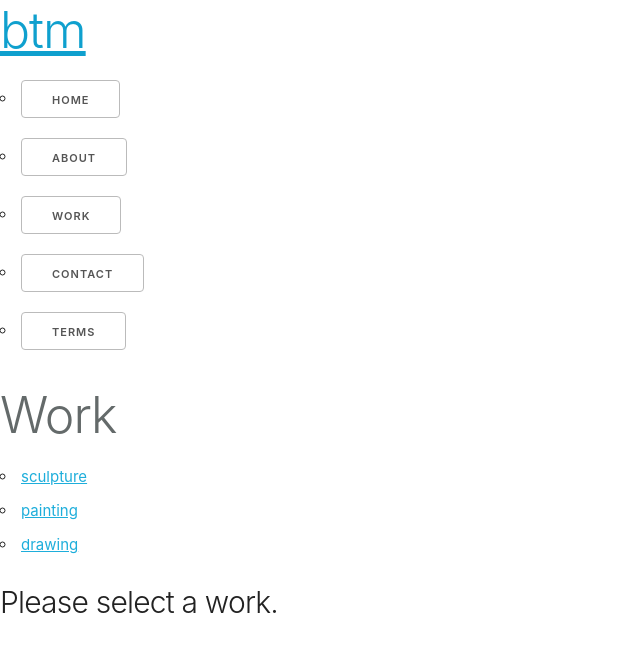
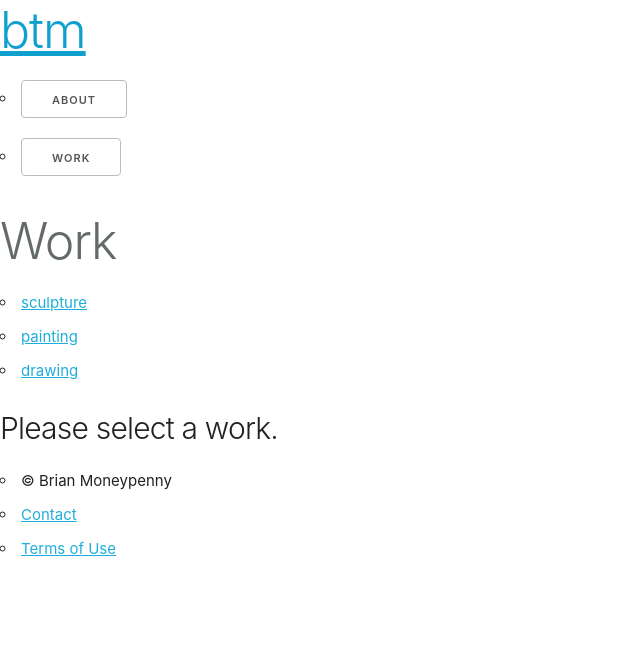
Before and after one commit to airgead73/btm-resources, a React (Create React App) app in the folder applications/portfolio/: page /work in a window 1280 px wide. Shown: the top 652 px of the page, without its empty margins (0-640 px from the left). Built offline with nearby package versions, Linux system fonts and the light colour scheme; no server answers.

Commit message:
add footer

```diff
--- a/applications/portfolio/src/App.js
+++ b/applications/portfolio/src/App.js
@@ -12,6 +12,7 @@ import Container from './components/grid/Container';
 import Header from './components/page/Header';
 import NavMain from './components/page/Nav/NavMain';
 import Main from './components/page/Main';
+import Footer from './components/page/Footer';
 
 // views
 import Home from './components/views/Home';
@@ -24,17 +25,17 @@ import Seed from './components/views/Seed';
 
 const App = () => {
 
-	const { docTitle } = useContext(ViewContext);
+	const { docTitle, viewClass } = useContext(ViewContext);
 
 	useEffect(() => {
 		document.title = docTitle;
 	},[docTitle]);
 
 	return (
-		<Container>
-			<Header/>
+		<Container containerClass={viewClass}>
+			<Header headerClass={viewClass}/>
 			<NavMain/>
-			<Main>
+			<Main mainClass={viewClass}>
 				<Switch>
 					<Route
 						path='/'
@@ -66,6 +67,7 @@ const App = () => {
 					/>
 				</Switch>
 			</Main>
+			<Footer footerClass={viewClass}/>
 		</Container>
 	);
 }
--- a/applications/portfolio/src/components/page/Footer.js
+++ b/applications/portfolio/src/components/page/Footer.js
@@ -1,11 +1,36 @@
-import React from 'react';
+import React, { useContext } from 'react';
+import { Link } from 'react-router-dom';
+import { ViewContext } from '../../contexts/ViewContext';
 
-const Footer = ({ children }) => {
-  return (
-    <footer>
-      <p><small>Brian Moneypenny</small></p>
-    </footer>
-   );
-}
+const Footer = ({ footerClass }) => {
+	const { changeLevel } = useContext(ViewContext);
+	return (
+		<footer className={`footer-${footerClass}`}>
+			<ul>
+				<li>&copy; Brian Moneypenny</li>
+				<li>
+					<Link
+						to="/contact"
+						onClick={() => {
+							changeLevel('contact', 'contact');
+						}}
+					>
+						Contact
+					</Link>
+				</li>
+				<li>
+					<Link
+						to="/terms"
+						onClick={() => {
+							changeLevel('terms', 'terms');
+						}}
+					>
+						Terms of Use
+					</Link>
+				</li>
+			</ul>
+		</footer>
+	);
+};
 
 export default Footer;
--- a/applications/portfolio/src/components/page/Header.js
+++ b/applications/portfolio/src/components/page/Header.js
@@ -11,7 +11,7 @@ const Header = ({ headerClass }) => {
           to="/"
           title="return to home page"
           onClick={() => {
-            changeLevel('a', 'home');
+            changeLevel('home', 'brian moneypenny');
           }}
         >
 					btm
--- a/applications/portfolio/src/components/page/Nav/NavCategory.js
+++ b/applications/portfolio/src/components/page/Nav/NavCategory.js
@@ -4,7 +4,7 @@ import { ViewContext } from '../../../contexts/ViewContext';
 
 const NavCategory = ({ match, modality }) => {
 	const { changeLevel } = useContext(ViewContext);
-	const { modalityID } = match.params;
+	const { modalityID, categoryID } = match.params;
 
 	return (
 		<ul>
@@ -13,7 +13,7 @@ const NavCategory = ({ match, modality }) => {
 					<Link
 						to={`${match.url}/${category.id}`}
 						onClick={() => {
-							changeLevel('c', `${modalityID} | ${category.name}`);
+							changeLevel(`work modality_${modalityID} category_${category.name}`, `${modalityID} | ${category.name}`);
 						}}
 					>
 						{category.name}
--- a/applications/portfolio/src/components/page/Nav/NavMain.js
+++ b/applications/portfolio/src/components/page/Nav/NavMain.js
@@ -11,21 +11,9 @@ const NavMain = () => {
 					<NavLink
 						className="button"
 						activeClassName="nav-active"
-						to="/"
-						onClick={() => {
-							changeLevel('a', 'home');
-						}}
-					>
-						home
-					</NavLink>
-				</li>
-				<li>
-					<NavLink
-						className="button"
-						activeClassName="nav-active"
 						to="/about"
 						onClick={() => {
-							changeLevel('a', 'about');
+							changeLevel('about', 'about');
 						}}
 					>
 						about
@@ -37,34 +25,10 @@ const NavMain = () => {
 						activeClassName="nav-active"
 						to="/work"
 						onClick={() => {
-							changeLevel('a', 'work');
+							changeLevel('work', 'work');
 						}}
 					>
 						work
-					</NavLink>
-				</li>
-				<li>
-					<NavLink
-						className="button"
-						activeClassName="nav-active"
-						to="/contact"
-						onClick={() => {
-							changeLevel('a', 'contact');
-						}}
-					>
-						contact
-					</NavLink>
-				</li>
-				<li>
-					<NavLink
-						className="button"
-						activeClassName="nav-active"
-						to="/terms"
-						onClick={() => {
-							changeLevel('a', 'terms');
-						}}
-					>
-						terms
 					</NavLink>
 				</li>
 			</ul>
--- a/applications/portfolio/src/components/page/Nav/NavModality.js
+++ b/applications/portfolio/src/components/page/Nav/NavModality.js
@@ -14,7 +14,7 @@ const NavModality = ({ match }) => {
 					<Link
 						to={`${match.url}/${id}`}
 						onClick={() => {
-							changeLevel('b', `${name}`);
+							changeLevel(`work modality_${name}`, `${name}`);
 						}}
 					>
 						{name}
--- a/applications/portfolio/src/contexts/ViewContext.js
+++ b/applications/portfolio/src/contexts/ViewContext.js
@@ -3,20 +3,20 @@ import React, { useState } from 'react';
 export const ViewContext = React.createContext();
 
 export const ViewProvider = props => {
-	const [level, setLevel] = useState('');
-	const [docTitle, setTitle] = useState('home');
+	const [viewClass, setViewClass] = useState('home');
+	const [docTitle, setTitle] = useState('brian moneypenny');
 
-	const changeLevel = (newLevel, newTitle) => {
-		setLevel(newLevel);
+	const changeLevel = (newClass, newTitle) => {
+		setViewClass(newClass);
 		setTitle(newTitle);
-		// console.table({
-		// 	level: newLevel,
-		// 	title: newTitle
-		// });
+		console.table({
+			viewClass: newClass,
+			title: newTitle
+		});
 	};
 
 	return (
-		<ViewContext.Provider value={{ docTitle, level, changeLevel }}>
+		<ViewContext.Provider value={{ docTitle, viewClass, changeLevel }}>
 			{props.children}
 		</ViewContext.Provider>
 	);
```
